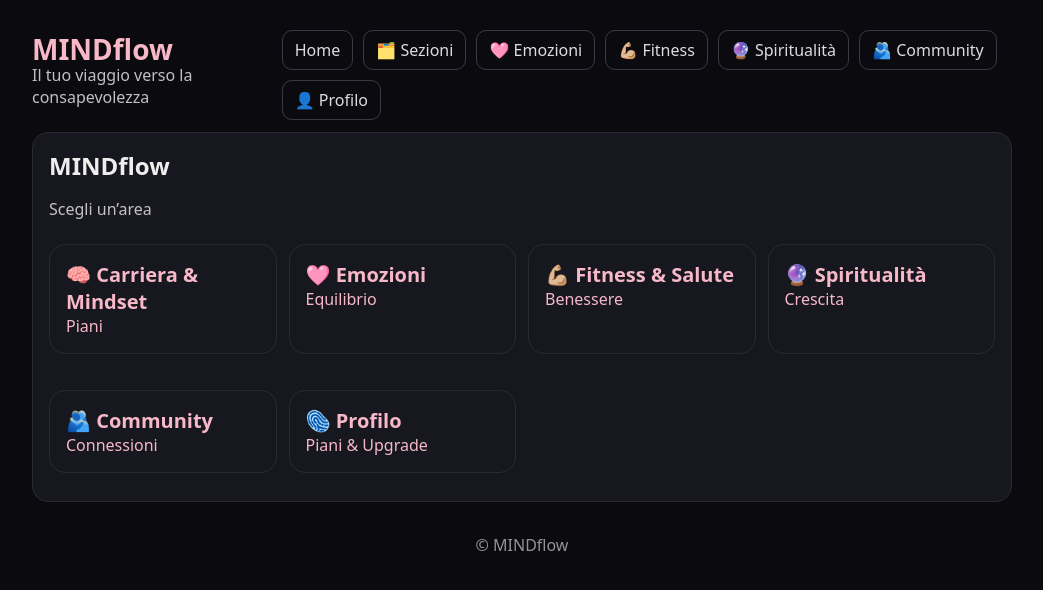
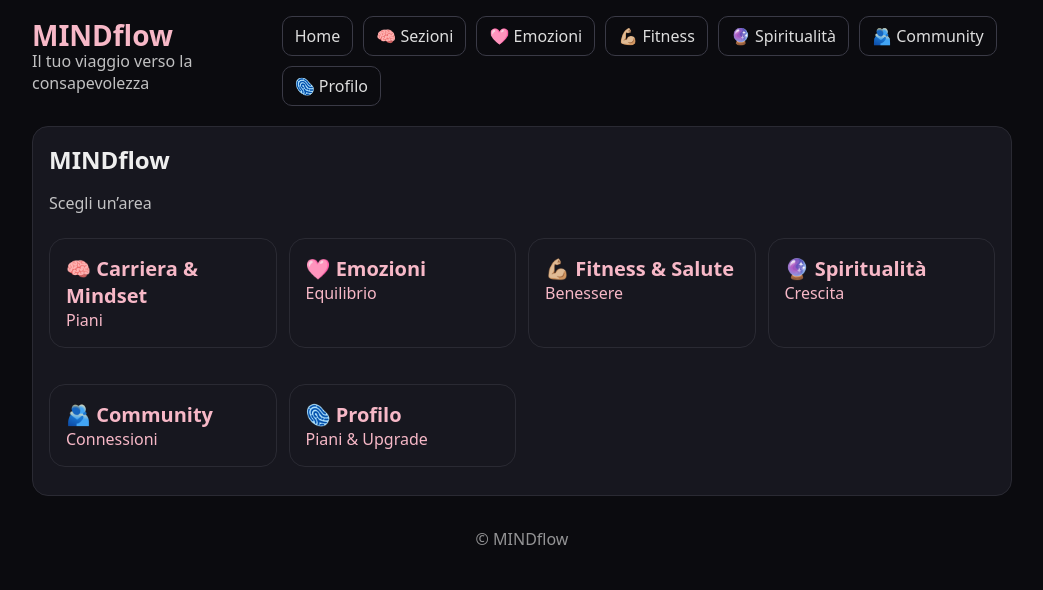
Before and after one commit to mindflowapplicazione-png/MINDflow.app, a Next.js app: page / in a window 1280 px wide. Shown: the top 590 px of the page, without its empty margins (118-1161 px from the left). Built offline with nearby package versions, Linux system fonts and the light colour scheme.

Commit message:
Update Layout.js

```diff
--- a/components/Layout.js
+++ b/components/Layout.js
@@ -1,26 +1,30 @@
-import '../styles/globals.css';
 import Link from 'next/link';
 
 export default function Layout({ children }) {
   return (
     <div className="container">
-      <header style={{display:'flex',justifyContent:'space-between',alignItems:'center',margin:'14px 0 6px'}}>
+      <header style={{display:'flex',justifyContent:'space-between',alignItems:'center',marginBottom:20}}>
         <div>
           <div className="title">MINDflow</div>
           <div className="sub">Il tuo viaggio verso la consapevolezza</div>
         </div>
+
         <nav className="row">
           <Link className="btn-ghost" href="/">Home</Link>
-          <Link className="btn-ghost" href="/sezioni">🗂️ Sezioni</Link>
+          <Link className="btn-ghost" href="/sezioni">🧠 Sezioni</Link>
           <Link className="btn-ghost" href="/emozioni">🩷 Emozioni</Link>
           <Link className="btn-ghost" href="/fitness">💪🏼 Fitness</Link>
           <Link className="btn-ghost" href="/spiritualita">🔮 Spiritualità</Link>
           <Link className="btn-ghost" href="/community">🫂 Community</Link>
-          <Link className="btn-ghost" href="/profilo">👤 Profilo</Link>
+          <Link className="btn-ghost" href="/profilo">🫆 Profilo</Link>
         </nav>
       </header>
+
       {children}
-      <footer style={{opacity:.6,textAlign:'center',padding:20}}>© MINDflow</footer>
+
+      <footer style={{opacity:.6,textAlign:'center',padding:20}}>
+        © MINDflow
+      </footer>
     </div>
   );
 }
```
